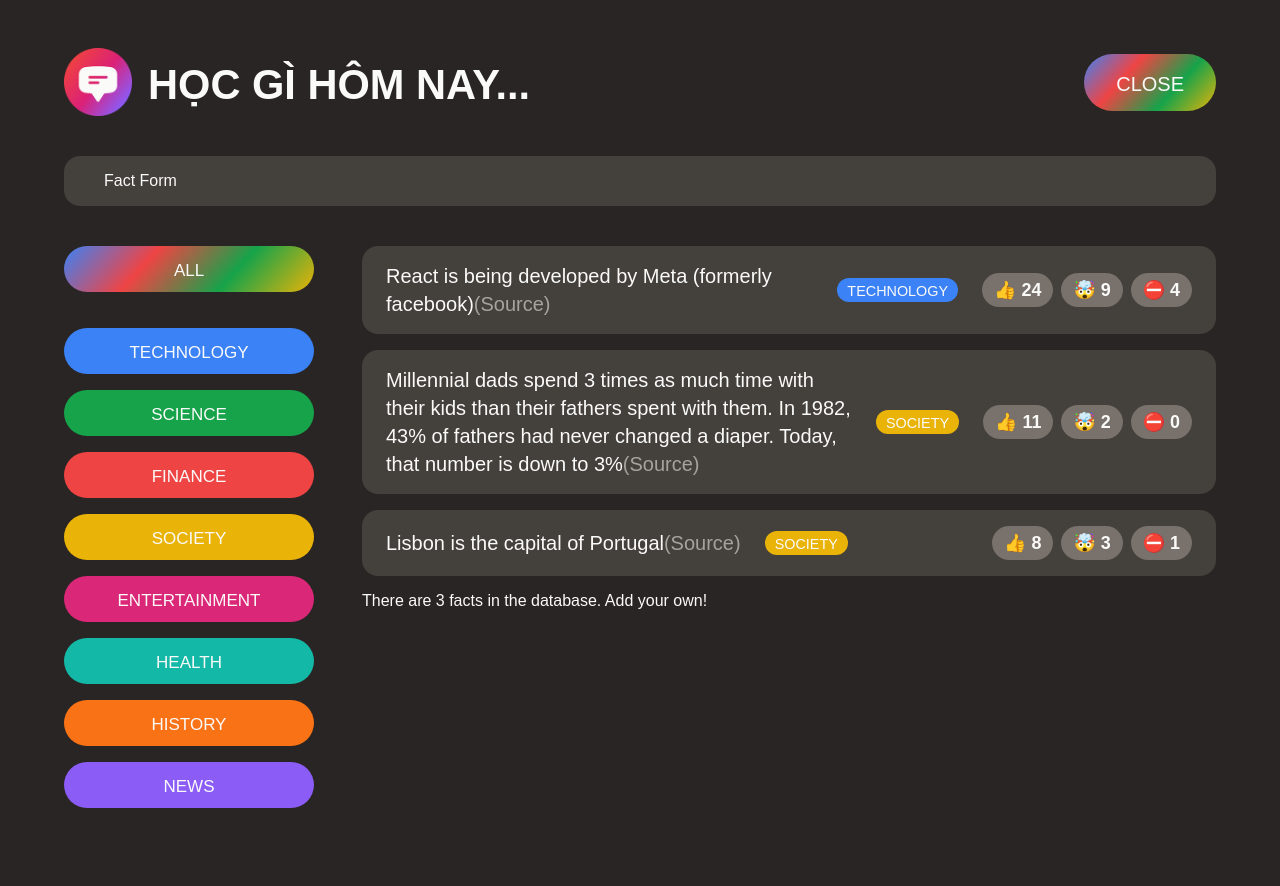
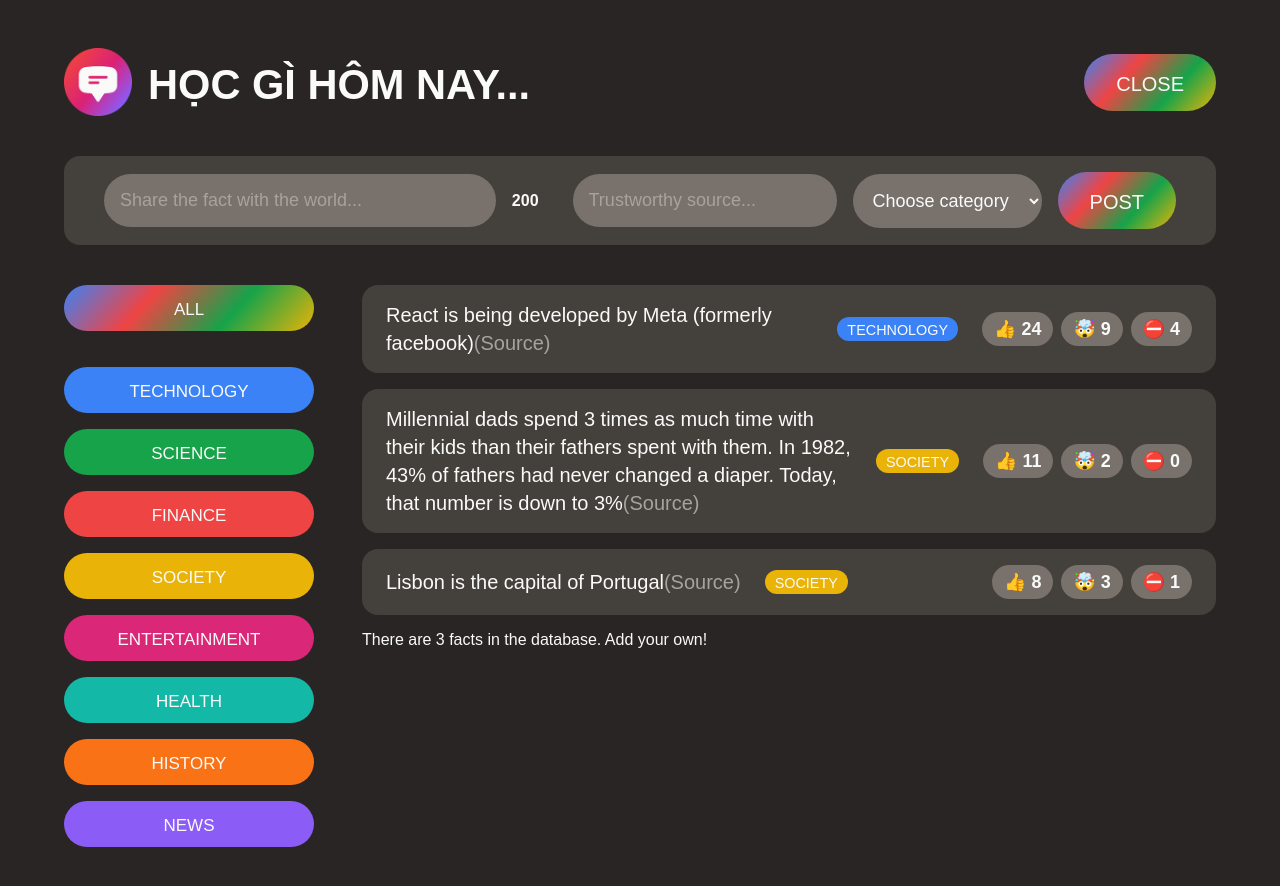
Before and after one commit to thanhhuu09/Fact-Explorer, a React (Create React App) app: page / in a window 1280 px wide. Both pictures are taken after a click on the button "SHARE A FACT". Shown: the top 886 px of the page. Built offline with nearby package versions, Linux system fonts and the light colour scheme; the HTML template or start-up script is replaced by a standard one.

Commit message:
update code

```diff
--- a/src/components/App.jsx
+++ b/src/components/App.jsx
@@ -50,14 +50,17 @@ function Counter() {
 
 function App() {
   const [shownForm, setShowForm] = useState(false);
+  const [facts, setFacts] = useState(initialFacts);
 
   return (
     <>
       <Header shownForm={shownForm} setShowForm={setShowForm} />
-      {shownForm ? <NewFactForm /> : null}
+      {shownForm ? (
+        <NewFactForm setFacts={setFacts} setShowForm={setShowForm} />
+      ) : null}
       <main className="main">
         <CategoryFilter />
-        <FactList />
+        <FactList facts={facts} />
       </main>
     </>
   );
@@ -93,8 +96,85 @@ const CATEGORIES = [
   { name: "news", color: "#8b5cf6" },
 ];
 
-function NewFactForm() {
-  return <form className="fact-form">Fact Form</form>;
+function isValidUrl(urlString) {
+  var inputElement = document.createElement("input");
+  inputElement.type = "url";
+  inputElement.value = urlString;
+
+  if (!inputElement.checkValidity()) {
+    return false;
+  } else {
+    return true;
+  }
+}
+
+function NewFactForm(props) {
+  const { setFacts, setShowForm } = props;
+
+  const [text, setText] = useState("");
+  const [source, setSource] = useState("");
+  const [category, setCategory] = useState("");
+  const textLength = text.length;
+
+  function handleSubmit(event) {
+    // 1. Prevent browser reload
+    event.preventDefault();
+    // 2. Check if the data is valid. If so, create a new fact
+    if (text && isValidUrl(source) && category && textLength <= 200) {
+      console.log("Valid text");
+
+      // 3. Create a new fact object
+      const newFact = {
+        id: Math.round(Math.random * 10000000),
+        text: text,
+        source: source,
+        category: category,
+        votesInteresting: 0,
+        votesMindblowing: 0,
+        votesFalse: 0,
+        createdIn: new Date().getFullYear(),
+      };
+      // 4. Add a new fact to the UI: add the fact to state
+      setFacts((facts) => [newFact, ...facts]);
+
+      // 5.Reset input fields
+      setText("");
+      setSource("");
+      setCategory("");
+      // 6. Close the form
+      setShowForm(false);
+    }
+  }
+
+  return (
+    <form className="fact-form" onSubmit={handleSubmit}>
+      <input
+        type="text"
+        placeholder="Share the fact with the world..."
+        value={text}
+        onChange={(event) => setText(event.target.value.toString())}
+      />
+      <span>{200 - textLength}</span>
+      <input
+        type="text"
+        placeholder="Trustworthy source..."
+        value={source}
+        onChange={(event) => setSource(event.target.value.toString())}
+      />
+      <select
+        value={category}
+        onChange={(event) => setCategory(event.target.value.toString())}
+      >
+        <option value="">Choose category</option>
+        {CATEGORIES.map((cat) => (
+          <option key={cat.name} value={cat.name}>
+            {cat.name}
+          </option>
+        ))}
+      </select>
+      <button className="btn btn-large">Post</button>
+    </form>
+  );
 }
 
 function CategoryFilter() {
@@ -119,8 +199,9 @@ function CategoryFilter() {
   );
 }
 
-function FactList() {
-  const facts = initialFacts;
+function FactList(props) {
+  const { facts } = props;
+
   return (
     <>
       <section>
--- a/src/style.css
+++ b/src/style.css
@@ -10,9 +10,9 @@ body {
   padding: 48px 64px;
 }
 
-.hidden {
+/* .hidden {
   display: none !important;
-}
+} */
 
 /* MAIN LAYOUT */
 #root {
@@ -45,6 +45,11 @@ body {
   font-size: 18px;
   color: inherit;
   font-family: inherit;
+}
+
+select > :first-child {
+  font-weight: 800;
+  font-size: 1.2rem;
 }
 
 .fact-form input::placeholder {
@@ -160,16 +165,6 @@ ul {
   list-style: none;
 }
 
-.technology {
-  background-color: #3b82f6;
-}
-.society {
-  background-color: #eab308;
-}
-.science {
-  background-color: #16a34a;
-}
-
 .source:link,
 .source:visited {
   color: #a8a29e;
```
